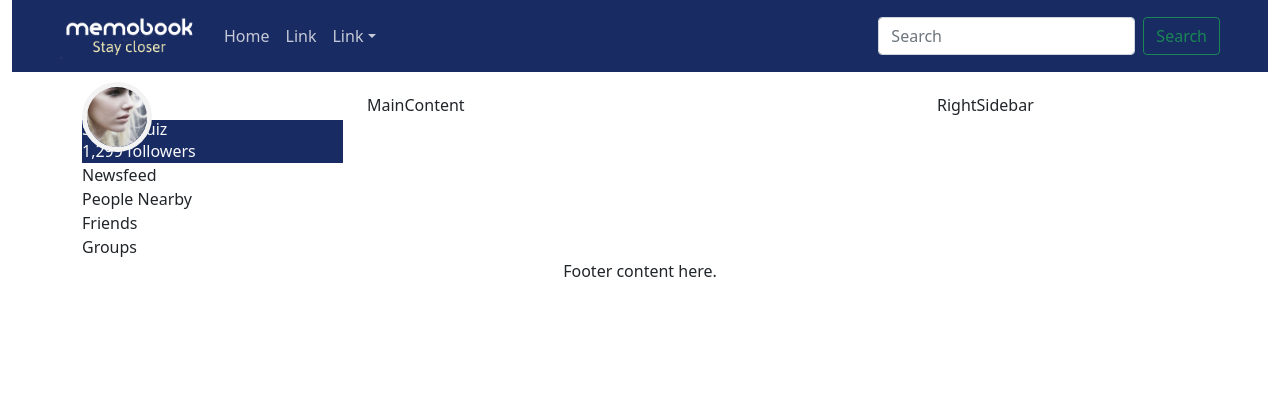
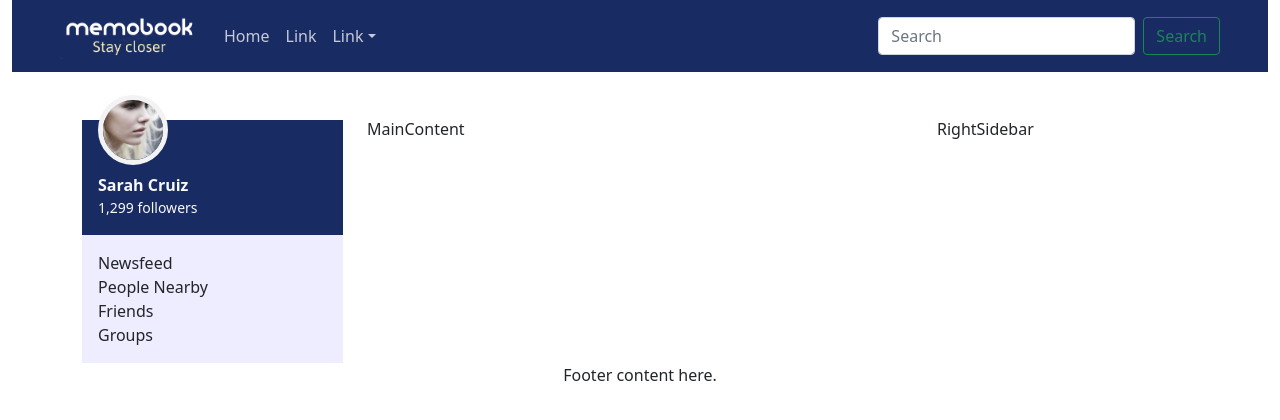
Before and after one commit to mak-alamin/memobook, a React (Create React App) app in the folder frontend/: page / in a window 1280 px wide. Shown: the top 420 px of the page. Built offline with nearby package versions, Linux system fonts and the light colour scheme.

Commit message:
separated left nav

```diff
--- a/frontend/src/App.css
+++ b/frontend/src/App.css
@@ -40,5 +40,5 @@ img {
   max-width: 70px;
   border: 5px solid #f3f3f3;
   border-radius: 50%;
-  top: -38px;
+  top: -25px;
 }
--- a/frontend/src/Layout/Layout.js
+++ b/frontend/src/Layout/Layout.js
@@ -11,7 +11,7 @@ function Layout() {
     <Container fluid>
       <Header />
 
-      <main className="mt-4">
+      <main className="mt-5">
         <Container>
           <Row>
             <Col>
--- a/frontend/src/Layout/LeftSidebar/LeftSidebar.js
+++ b/frontend/src/Layout/LeftSidebar/LeftSidebar.js
@@ -1,23 +1,12 @@
 import React from "react";
+import LeftNav from "../../components/Navigation/LeftNav";
 import ProfileCard from "../../components/Profile/ProfileCard";
 
 function LeftSidebar() {
   return (
-    <div className="left-sidebar">
+    <div className="left-sidebar bg-light">
       <ProfileCard />
-
-      <a href="#newsfeed" className="d-block">
-        Newsfeed
-      </a>
-      <a href="#people-nearby" className="d-block">
-        People Nearby
-      </a>
-      <a href="#friends" className="d-block">
-        Friends
-      </a>
-      <a href="#groups" className="d-block">
-        Groups
-      </a>
+      <LeftNav />
     </div>
   );
 }
--- /dev/null
+++ b/frontend/src/components/Navigation/LeftNav.js
@@ -0,0 +1,22 @@
+import React from "react";
+
+function leftNav() {
+  return (
+    <nav className="p-3">
+      <a href="#newsfeed" className="d-block">
+        Newsfeed
+      </a>
+      <a href="#people-nearby" className="d-block">
+        People Nearby
+      </a>
+      <a href="#friends" className="d-block">
+        Friends
+      </a>
+      <a href="#groups" className="d-block">
+        Groups
+      </a>
+    </nav>
+  );
+}
+
+export default leftNav;
--- a/frontend/src/components/Profile/ProfileCard.js
+++ b/frontend/src/components/Profile/ProfileCard.js
@@ -4,18 +4,18 @@ import profilePic from "../../assets/images/user-1.jpg";
 function ProfileCard() {
   return (
     <>
-      <div className="profile-card relative bg-primary">
+      <div className="profile-card relative bg-primary p-3">
         <img
           src={profilePic}
           alt="user"
           className="profile-photo absolute top--25"
         />
-        <h5 className="mt-4">
-          <a href="timeline.html" className="text-light">
+        <h5 className="mt-4 pt-3">
+          <a href="timeline.html" className="text-light font-bold">
             Sarah Cruiz
           </a>
         </h5>
-        <a href="test.com" className="text-light">
+        <a href="test.com" className="text-light text-sm">
           <i className="ion ion-android-person-add"></i> 1,299 followers
         </a>
       </div>
```
